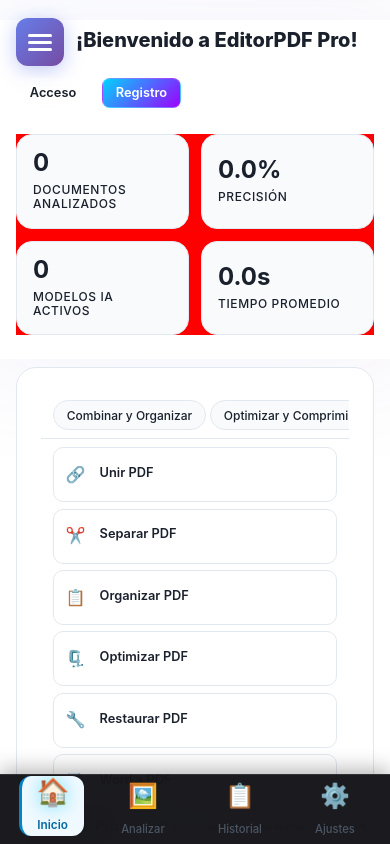
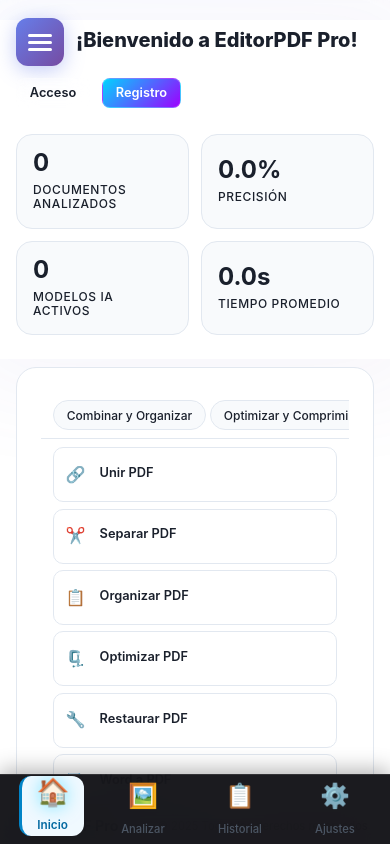
Before and after one commit to brifyai/editorpdf, a React (Vite) app in the folder frontend-react/: page / in a window 390 px wide. Built offline with nearby package versions, Linux system fonts and the light colour scheme; no server answers.

Commit message:
cleanup: eliminar estilos de prueba y código de debugging - CSS limpio y profesional

```diff
--- a/frontend-react/src/components/Dashboard.css
+++ b/frontend-react/src/components/Dashboard.css
@@ -684,4 +684,3 @@
 
 .tool-card:hover::before {
   transform: translateX(100%);
-}/* Test change */
--- a/frontend-react/src/styles/Main.css
+++ b/frontend-react/src/styles/Main.css
@@ -634,7 +634,6 @@
     grid-template-columns: repeat(2, 1fr); /* CAMBIADO: De 1fr a 2 columnas para mejor uso del espacio */
     gap: 0.75rem; /* REDUCIDO: De 1rem a 0.75rem para más compacto */
     margin-top: 1rem; /* AGREGADO: Mejor espaciado */
-    background: red !important; /* TEMPORAL: Para verificar que los estilos se aplican */
   }
 
   /* ✅ AGREGADO: Optimización de tarjetas de estadísticas para móvil */
```
